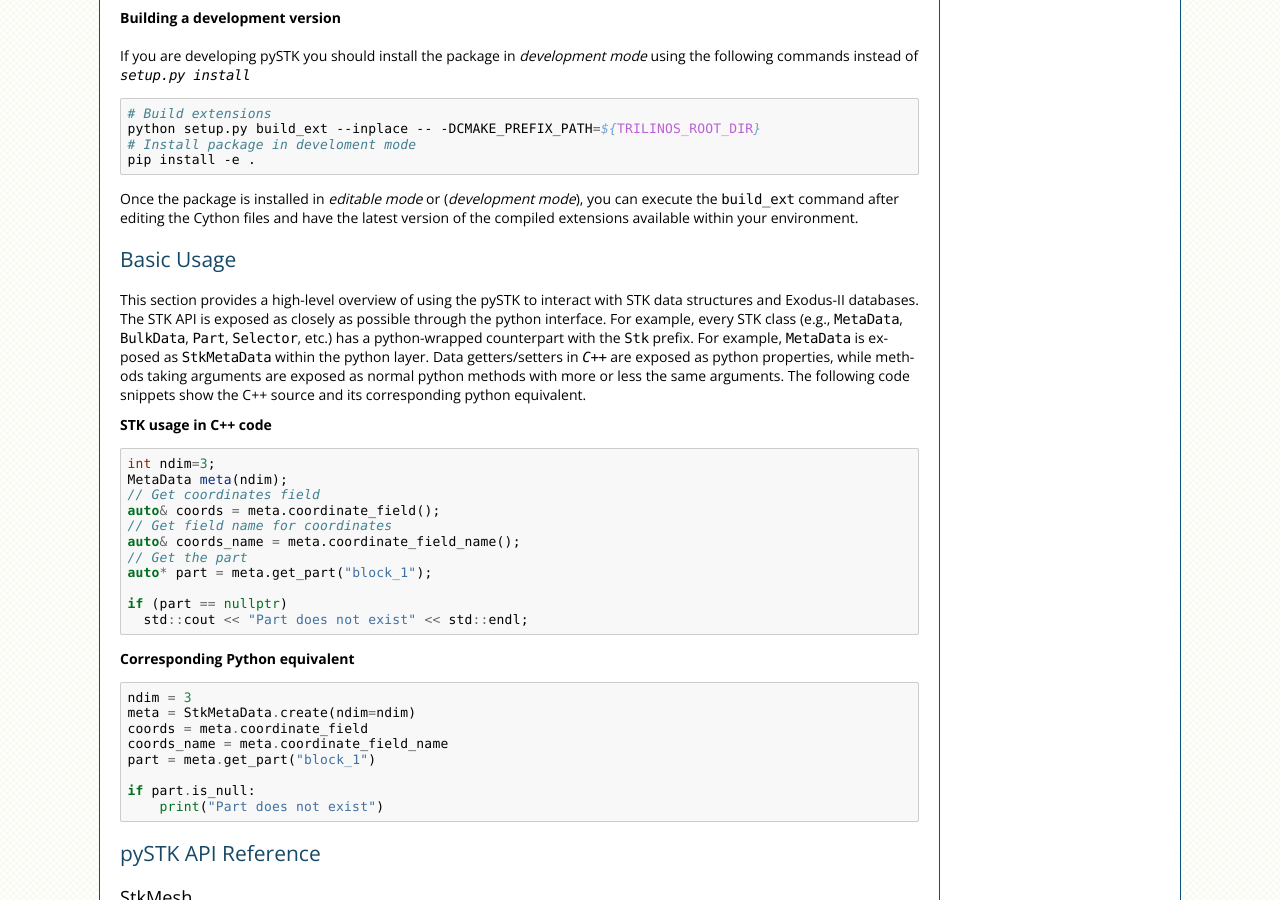
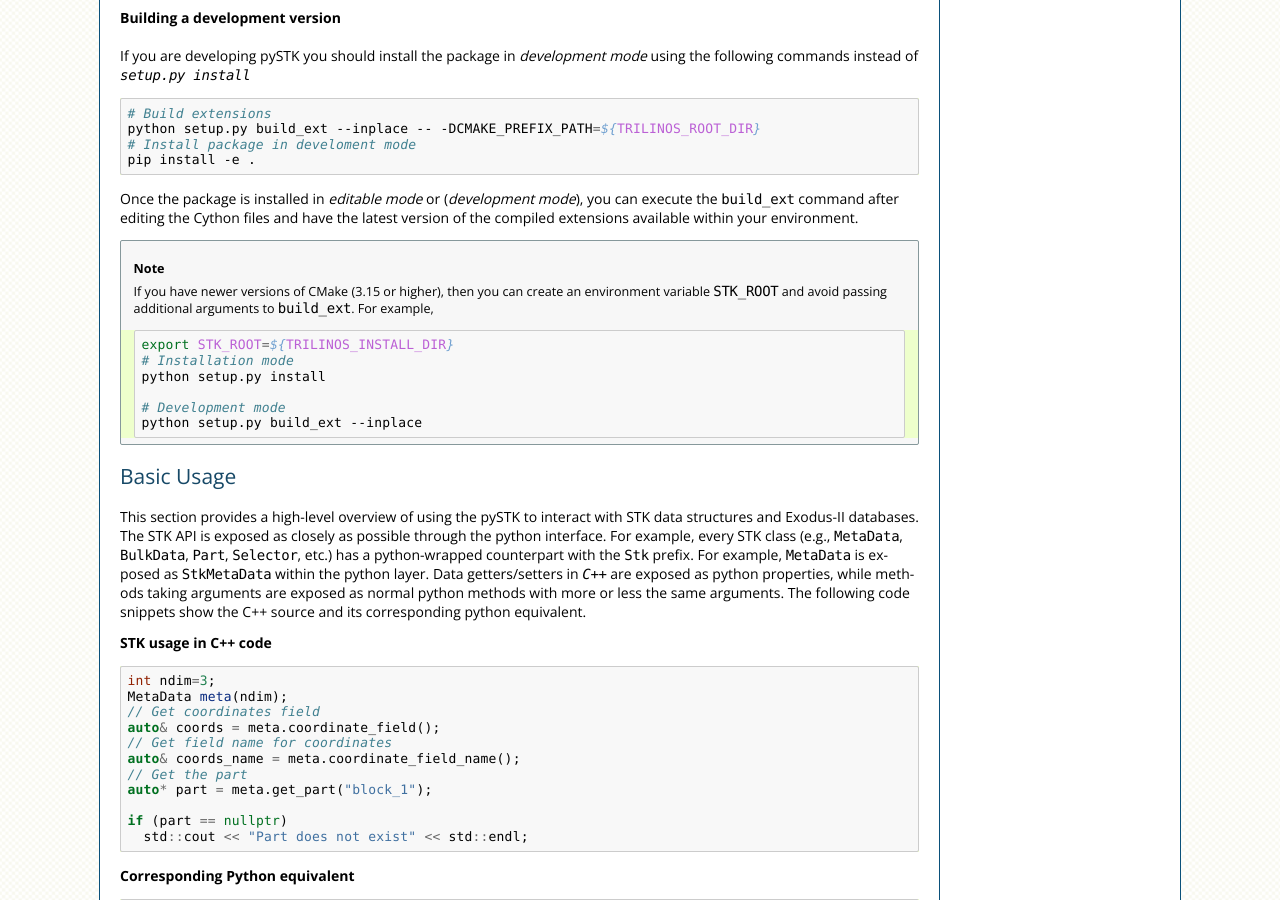
Before and after one commit to sayerhs/pystk, a Sphinx documentation site: the page built from docs/source/index.rst, in a window 1280 px wide and 900 px high, scrolled down 887 px. Built offline with Sphinx 7.4.7, drawn with Linux system fonts in a browser that asks for light colours.

Commit message:
Installation docs update

```diff
--- a/docs/source/index.rst
+++ b/docs/source/index.rst
@@ -77,6 +77,21 @@ using the following commands instead of `setup.py install`
 Once the package is installed in *editable mode* or (*development mode*), you
 can execute the ``build_ext`` command after editing the Cython files and have the
 latest version of the compiled extensions available within your environment.
+
+.. note::
+
+   If you have newer versions of CMake (3.15 or higher), then you can create an
+   environment variable ``STK_ROOT`` and avoid passing additional arguments to
+   ``build_ext``. For example,
+
+   .. code-block:: bash
+
+      export STK_ROOT=${TRILINOS_INSTALL_DIR}
+      # Installation mode
+      python setup.py install
+
+      # Development mode
+      python setup.py build_ext --inplace
 
 
 Basic Usage
```
